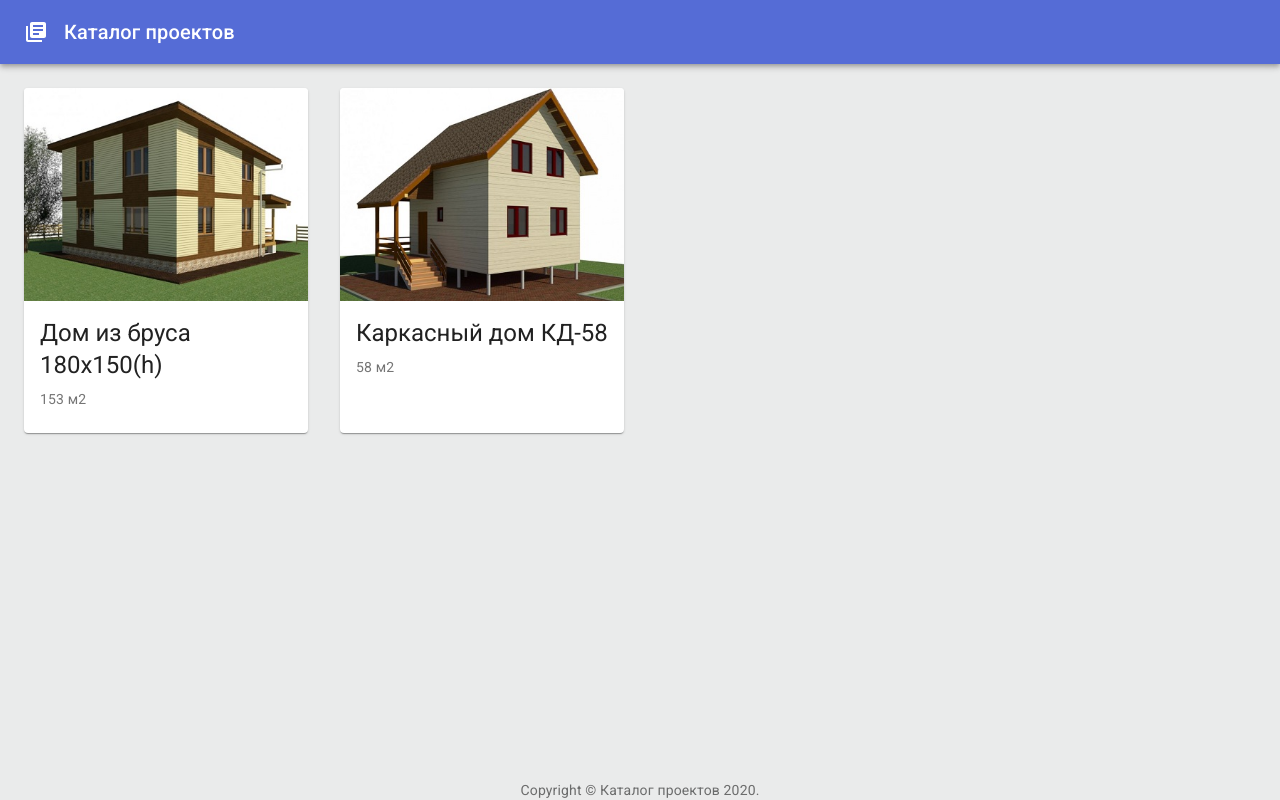
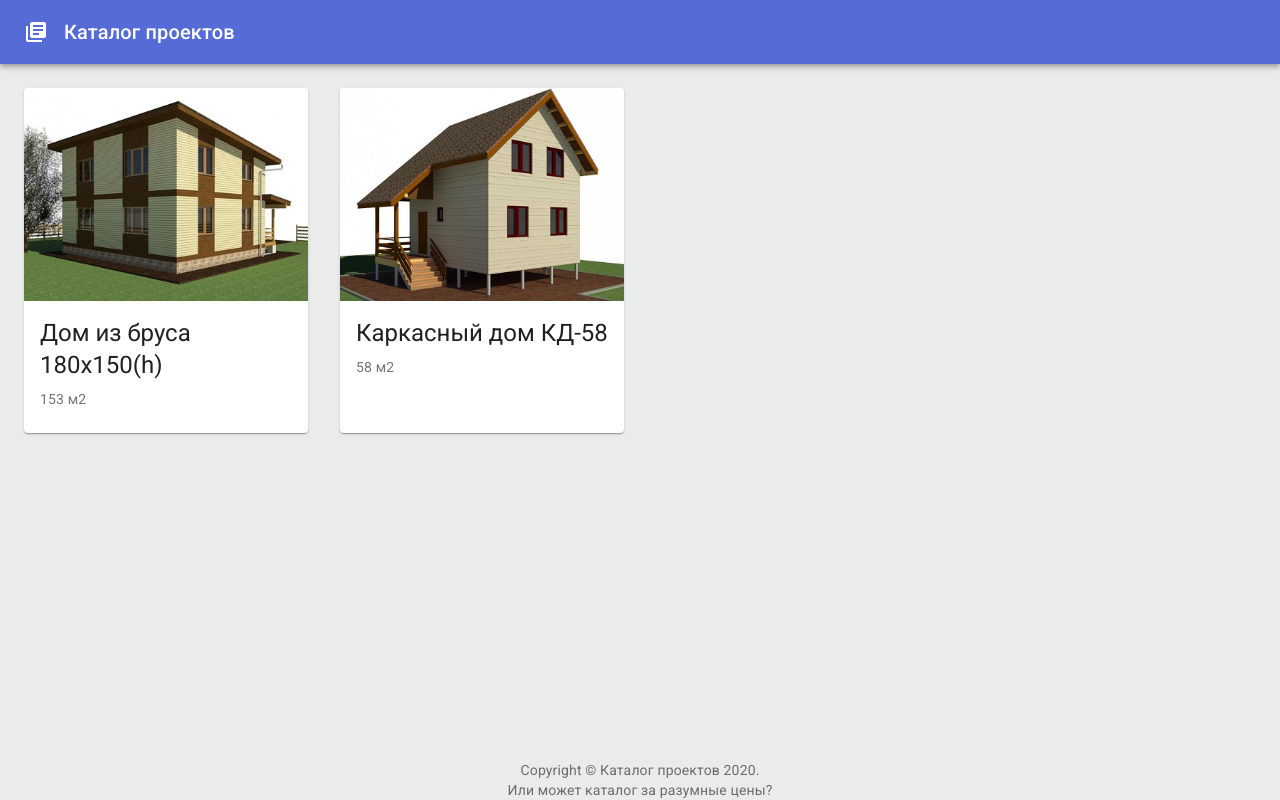
Before and after one commit to Kurochen/catalog_woodproject, a React (Create React App) app: page / in a window 1280 px wide. Built offline with nearby package versions, Linux system fonts and the light colour scheme.

Commit message:
Change footer

```diff
--- a/src/catalog/House.jsx
+++ b/src/catalog/House.jsx
@@ -14,7 +14,6 @@ const useStyles = makeStyles(theme => ({
         flexDirection: 'column',
     },
     cardMedia: {
-        //paddingTop: '56.25%', // 16:9
         paddingTop: '75%', // 16:9
     },
     cardContent: {
--- a/src/domLayout/Image.jsx
+++ b/src/domLayout/Image.jsx
@@ -1,5 +1,4 @@
 import React from 'react'
-//import Box from '@material-ui/core/Box';
 import { makeStyles } from '@material-ui/core/styles';
 
 const useStyles = makeStyles(theme => ({
@@ -20,9 +19,7 @@ const Image = (props) => {
     const classes = useStyles();
 
     return (
-        //<Box className={classes.wrapper}>
         <img className={classes.img} src={props.img} alt={props.alt} />
-        // </Box>
     )
 }
 
--- /dev/null
+++ b/src/footer/CatalogDoomLink.jsx
@@ -0,0 +1,15 @@
+import React from "react";
+import Typography from '@material-ui/core/Typography';
+import Link from '@material-ui/core/Link'
+
+const CatalogDomLink = () => {
+    return (
+        <Typography variant="body2" color="textSecondary" align="center">
+            <Link href="https://catalogdom.web.app/" target="_blank" color="inherit">
+                Или может каталог за разумные цены?
+            </Link>
+        </Typography>
+    );
+}
+
+export default CatalogDomLink
--- a/src/footer/Footer.jsx
+++ b/src/footer/Footer.jsx
@@ -1,9 +1,14 @@
 import React from 'react';
+import CatalogDomLink from './CatalogDoomLink';
 import Copyright from './Copyright';
+
 
 const Footer = () => {
     return (
-        <Copyright />
+        <>
+            <Copyright />
+            <CatalogDomLink />
+        </>
     )
 }
 export default Footer;
```
Also changed, not shown: package.json (+16 -14 lines), src/header/Header.jsx (+0 -9 lines), 1 other file (tests, documents, lock files or other folders).
